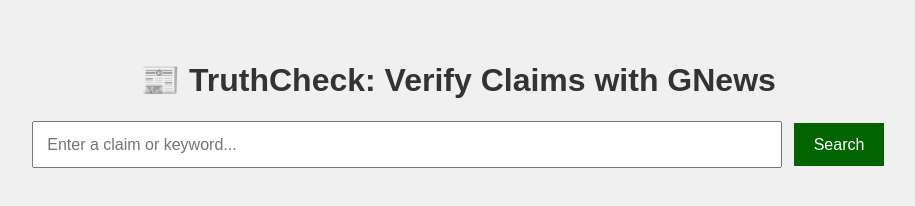
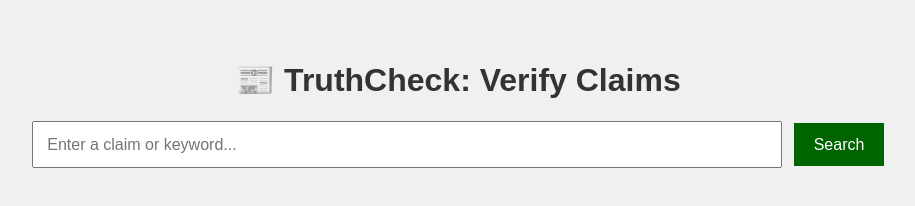
Before and after one commit to Ozioma45/fact-checker-GnewsApi, a website: page index.html in a window 1280 px wide. Shown: the whole page, without its empty margins (182-1097 px from the left). Drawn offline with Linux system fonts and the light colour scheme.

```diff
--- a/public/index.html
+++ b/index.html
@@ -57,7 +57,7 @@
     </style>
   </head>
   <body>
-    <h1>📰 TruthCheck: Verify Claims with GNews</h1>
+    <h1>📰 TruthCheck: Verify Claims</h1>
 
     <form id="searchForm">
       <input
```
